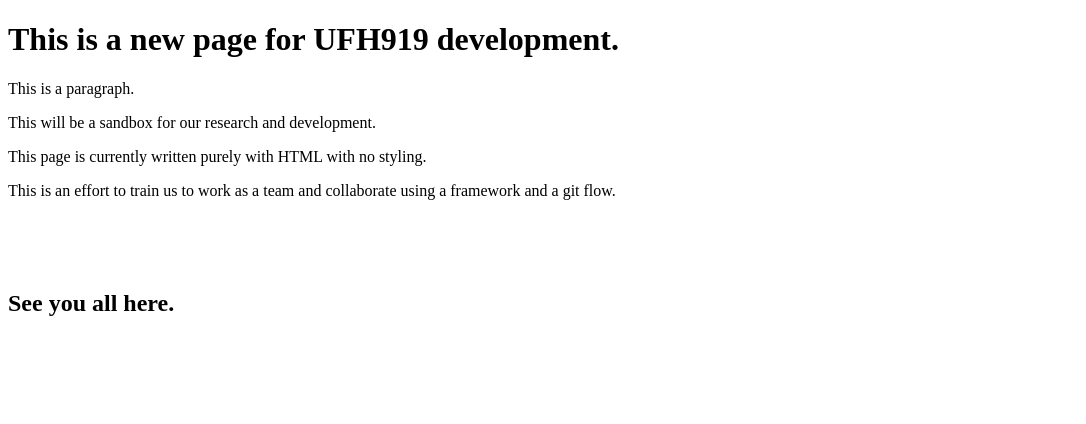
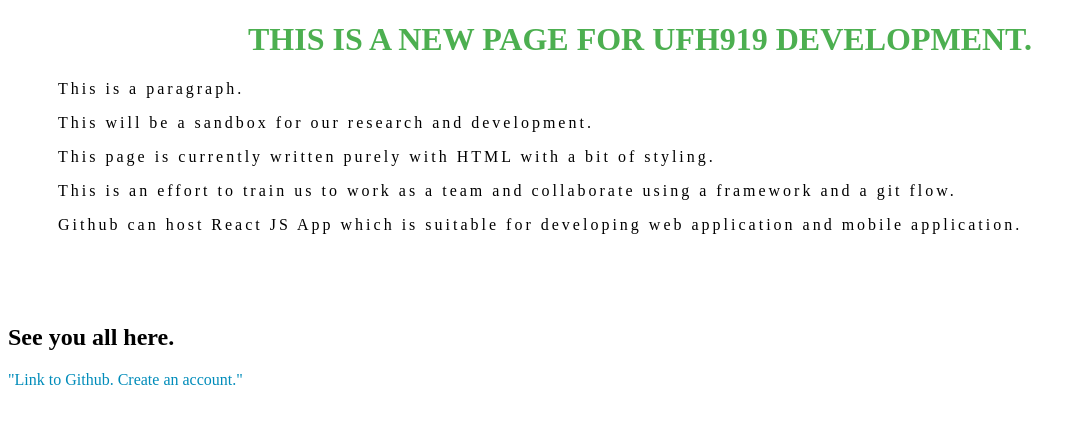
Before and after one commit to ufh919/ufh919.github.io, a plain HTML site: page index.html in a window 1280 px wide. Shown: the whole page, without its empty margins (0-1086 px from the left). Drawn offline with Linux system fonts and the light colour scheme.

Commit message:
Update index.html
My second update with some styling.

```diff
--- a/index.html
+++ b/index.html
@@ -2,15 +2,35 @@
 <html>
 <head>
 <title>UFH919</title>
+ <style>
+ h1 {
+  text-align: center;
+  text-transform: uppercase;
+  color: #4CAF50;
+}
+p {
+  text-indent: 50px;
+  text-align: justify;
+  letter-spacing: 3px;
+}
+a {
+  text-decoration: none;
+  color: #008CBA;
+}
+
+ </style>
 </head>
 <body>
 
 <h1>This is a new page for UFH919 development.</h1>
 <p>This is a paragraph.</p>
 <p>This will be a sandbox for our research and development.</p>
-<p>This page is currently written purely with HTML with no styling.</p>
+<p>This page is currently written purely with HTML with a bit of styling.</p>
 <p>This is an effort to train us to work as a team and collaborate using a framework and a git flow.</p>
+<p> Github can host React JS App which is suitable for developing web application and mobile application.</p>
 <br><br><br>
 <h2>See you all here.</h2>
+<a target="_blank" href="https://github.com/">"Link to Github. Create an account."</a>
+
 </body>
 </html>
```
